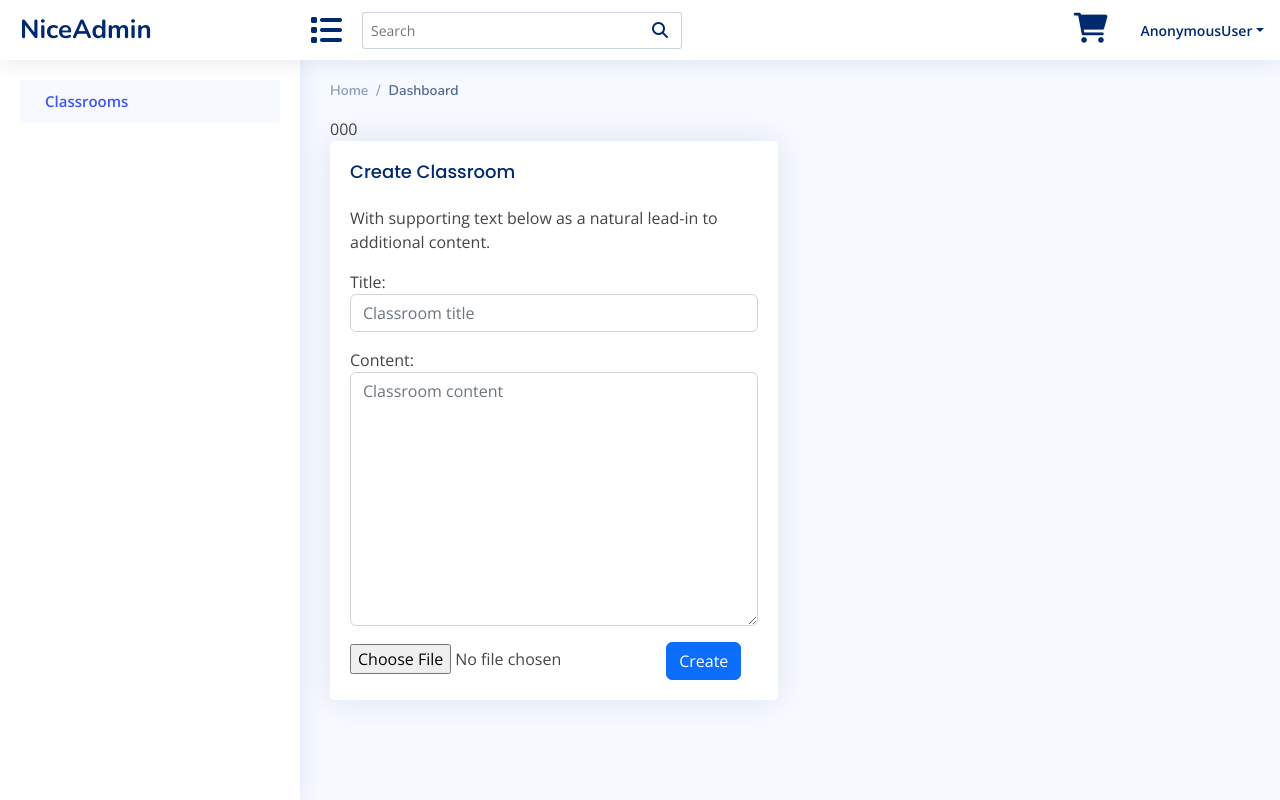
After one commit to DavidAcostaF/E-Learning, a Django app: page /classroom/000/ in a window 1280 px wide. The commit adds this page. Run offline with Django 4.2, Linux system fonts and the light colour scheme; tables that the repository leaves empty hold one stand-in row (values such as "Sample post"); some libraries are stand-ins or nearby versions.

Commit message:
Create Posts

```diff
--- a/Elearning/settings.py
+++ b/Elearning/settings.py
@@ -11,7 +11,7 @@ https://docs.djangoproject.com/en/4.1/ref/settings/
 """
 
 from pathlib import Path
-
+import os
 # Build paths inside the project like this: BASE_DIR / 'subdir'.
 BASE_DIR = Path(__file__).resolve().parent.parent
 
@@ -125,6 +125,10 @@ STATICFILES_DIRS = [
     BASE_DIR / 'static'
 ]
 
+MEDIA_URL = 'media/'
+
+MEDIA_ROOT = os.path.join(BASE_DIR,'media')
+
 
 AUTH_USER_MODEL = 'users.MyUser'
 
--- a/Elearning/urls.py
+++ b/Elearning/urls.py
@@ -15,9 +15,11 @@ Including another URLconf
 """
 from django.contrib import admin
 from django.urls import path,include
+from django.conf.urls.static import static
+from django.conf import settings
 
 urlpatterns = [
     path('admin/', admin.site.urls),
     path('',include(('apps.learning.urls'))),
     path('accounts/',include(('apps.users.urls')))
-]
+] + static(settings.MEDIA_URL, document_root=settings.MEDIA_ROOT)
--- a/apps/learning/admin.py
+++ b/apps/learning/admin.py
@@ -1,7 +1,8 @@
 from django.contrib import admin
 
-from apps.learning.models import ClassRoom
+from apps.learning.models import ClassRoom,ClassPosts
 
 # Register your models here.
 
 admin.site.register(ClassRoom)
+admin.site.register(ClassPosts)
--- a/apps/learning/forms.py
+++ b/apps/learning/forms.py
@@ -1,5 +1,5 @@
 from django import forms
-from .models import ClassRoom
+from .models import ClassRoom,ClassPosts
 
 class FormClassRoom(forms.ModelForm):
     class Meta:
@@ -14,3 +14,20 @@ class FormClassRoom(forms.ModelForm):
                 }
             ),
             'description':forms.TextInput(attrs={'class':'form-control','placeholder':'Classroom description'})}
+
+class FormPost(forms.ModelForm):
+    class Meta:
+        model = ClassPosts
+        fields = ['title','content']
+        widgets = {
+            'title':forms.TextInput(
+                attrs={
+                    'class':'form-control',
+                    'placeholder':'Classroom title'
+                }),
+            'content':forms.Textarea(
+                attrs={
+                    'class':'form-control',
+                    'placeholder':'Classroom content'
+                })
+        }
--- a/apps/learning/models.py
+++ b/apps/learning/models.py
@@ -19,3 +19,10 @@ class ClassRoom(models.Model):
 
     def __str__(self):
         return f'{self.name}'
+
+class ClassPosts(models.Model):
+    title = models.CharField(max_length=100)
+    content = models.TextField()
+    class_room = models.ForeignKey(ClassRoom,on_delete=models.CASCADE)
+    user = models.ForeignKey(MyUser,on_delete=models.CASCADE)
+    files = models.FileField(upload_to='files_posts',null=True,blank=True)
--- a/apps/learning/urls.py
+++ b/apps/learning/urls.py
@@ -5,7 +5,10 @@ from django.urls import path
 from . import views
 
 urlpatterns = [
-    path('',views.tem.as_view(),name = 'index'),
+    path('',views.MyClass.as_view(),name = 'home'),
     path('create_classroom/',views.CreateClasroom.as_view(),name='create_classroom'),
-    path('join_in_classroom/',views.JoinInClass.as_view(),name='join_classroom')
+    path('join_in_classroom/',views.JoinInClass.as_view(),name='join_classroom'),
+    path('classroom/<slug:classroom_code>/',views.DetailClassroom.as_view(),name='detail_classroom'),
+
+    path('create_post/<str:slug>/',views.CreatePosts.as_view(),name='create_post')
 ]
--- a/apps/learning/views.py
+++ b/apps/learning/views.py
@@ -1,13 +1,22 @@
 from django.shortcuts import render,redirect
 from django.urls import reverse_lazy
-from django.views.generic import TemplateView,CreateView
-from apps.learning.forms import FormClassRoom
+from django.views.generic import TemplateView,CreateView,ListView,DetailView
+from apps.learning.forms import FormClassRoom,FormPost
 
-from apps.learning.models import ClassRoom
+from apps.learning.models import ClassPosts, ClassRoom
 # Create your views here.
 
-class tem(TemplateView):
-    template_name = 'base.html'
+# class tem(TemplateView):
+#     template_name = 'base.html'
+
+class MyClass(ListView):
+    model = ClassRoom
+    template_name = 'classroom/home.html'
+
+    def get_queryset(self):
+        user = self.request.user
+        context = self.model.objects.filter(user = user)
+        return context
 
 
 class CreateClasroom(CreateView):
@@ -28,3 +37,36 @@ class JoinInClass(CreateView):
             #code.save()
             return redirect('index')
             return redirect('index')
+
+
+class DetailClassroom(DetailView):
+    model = ClassRoom
+    form_class = FormPost
+    template_name = 'classroom/detail_classroom.html'
+
+    def get_object(self,**kwargs):
+        return self.model.objects.get(classroom_code = self.kwargs['classroom_code'])
+
+    def get_context_data(self,**kwargs):
+        context = super().get_context_data(**kwargs)
+        context['form'] = self.form_class
+        return context
+
+
+class CreatePosts(CreateView):
+    model = ClassPosts
+    form_class = FormPost
+    def post(self,request,slug):
+        form = self.form_class(request.POST,request.FILES)
+        print(slug)
+        room = ClassRoom.objects.get(classroom_code = slug)
+        if form.is_valid():
+            user = request.user
+            title = form.cleaned_data.get('title')
+            content = form.cleaned_data.get('content')
+            files = request.FILES.get('file')
+            sefl_post = self.model.objects.create(title = title,content = content,class_room=room,user = user,files = files)
+            print(request.FILES.get('file'))
+        else:
+            print(form.errors)
+        return redirect(request.META.get('HTTP_REFERER'))
--- a/templates/base.html
+++ b/templates/base.html
@@ -87,7 +87,10 @@
         </li>
 
         <li class="nav-item dropdown pe-3">
-
+          <a class="nav-link nav-profile d-flex align-items-center pe-0" href="#" data-bs-toggle="dropdown">
+            <!-- <img src="assets/img/profile-img.jpg" alt="Profile" class="rounded-circle"> -->
+            <span class="d-none d-md-block dropdown-toggle ps-2">{{request.user}}</span>
+          </a><!-- End Profile Image Icon -->
           <ul class="dropdown-menu dropdown-menu-end dropdown-menu-arrow profile">
             <li class="dropdown-header">
               <h6>{{request.user}}</h6>
@@ -155,7 +158,7 @@
   <aside id="sidebar" class="sidebar">
     <ul class="sidebar-nav" id="sidebar-nav">
       <li class="nav-item">
-        <a class="nav-link" href="">
+        <a class="nav-link" href="{%url 'home'%}">
           <i class="bi bi-grid"></i>
           <span>Classrooms</span>
         </a>
--- /dev/null
+++ b/templates/classroom/detail_classroom.html
@@ -0,0 +1,20 @@
+{% extends 'base.html' %}
+
+{%block body%}
+{{object.classroom_code}}
+<div class="row">
+    <div class="col-sm-6">
+      <div class="card">
+        <div class="card-body">
+          <h5 class="card-title">Create Classroom</h5>
+          <p class="card-text">With supporting text below as a natural lead-in to additional content.</p>
+          <form action="{%url 'create_post' object.classroom_code%}" method="post" enctype="multipart/form-data">{% csrf_token %}
+            {{form.as_p}}
+            <input type="file" name="file">
+            <button type="submit" class="btn btn-primary">Create</button>
+        </form>
+        </div>
+      </div>
+    </div>
+</div>
+{%endblock body%}
```
Also changed, not shown: apps/learning/signals.py (+9 -7 lines), templates/classroom/home.html (added, +16 -0 lines), apps/learning/migrations/0005_classroom_created_at_classroom_state_and_more.py (added), apps/learning/migrations/0006_classposts.py (added), apps/learning/migrations/0007_classposts_files.py (added), templates/classroom/my_class.html (deleted).
